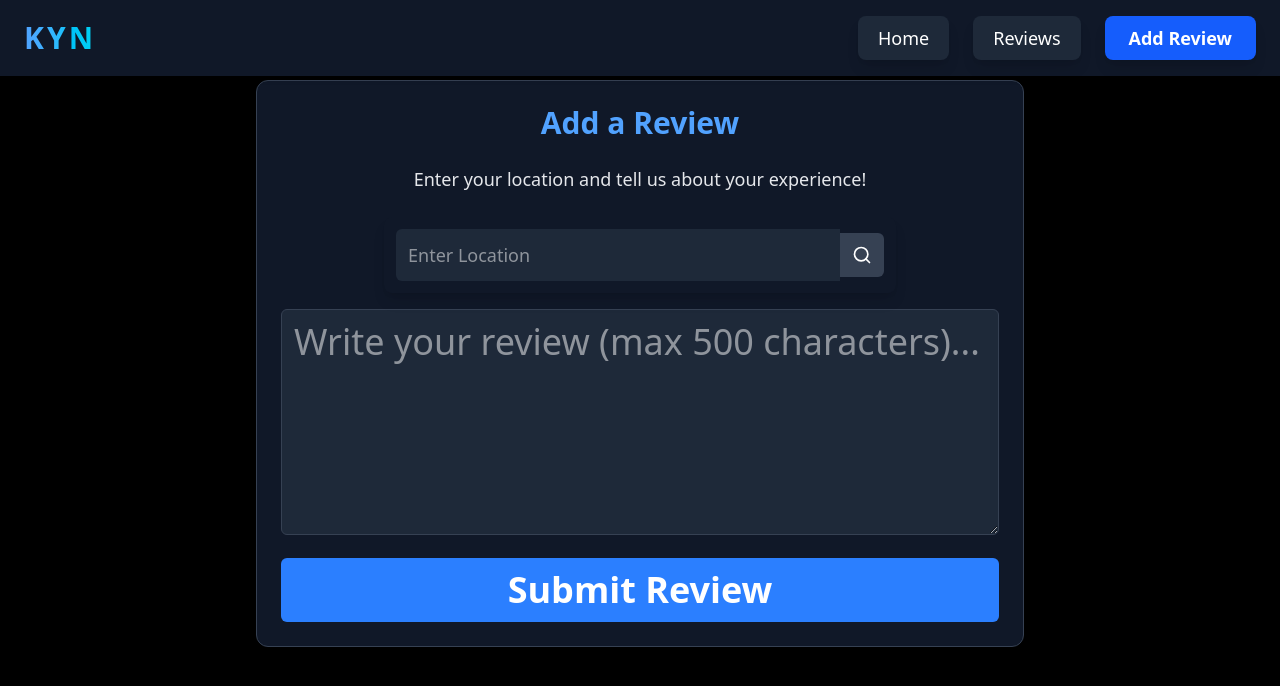
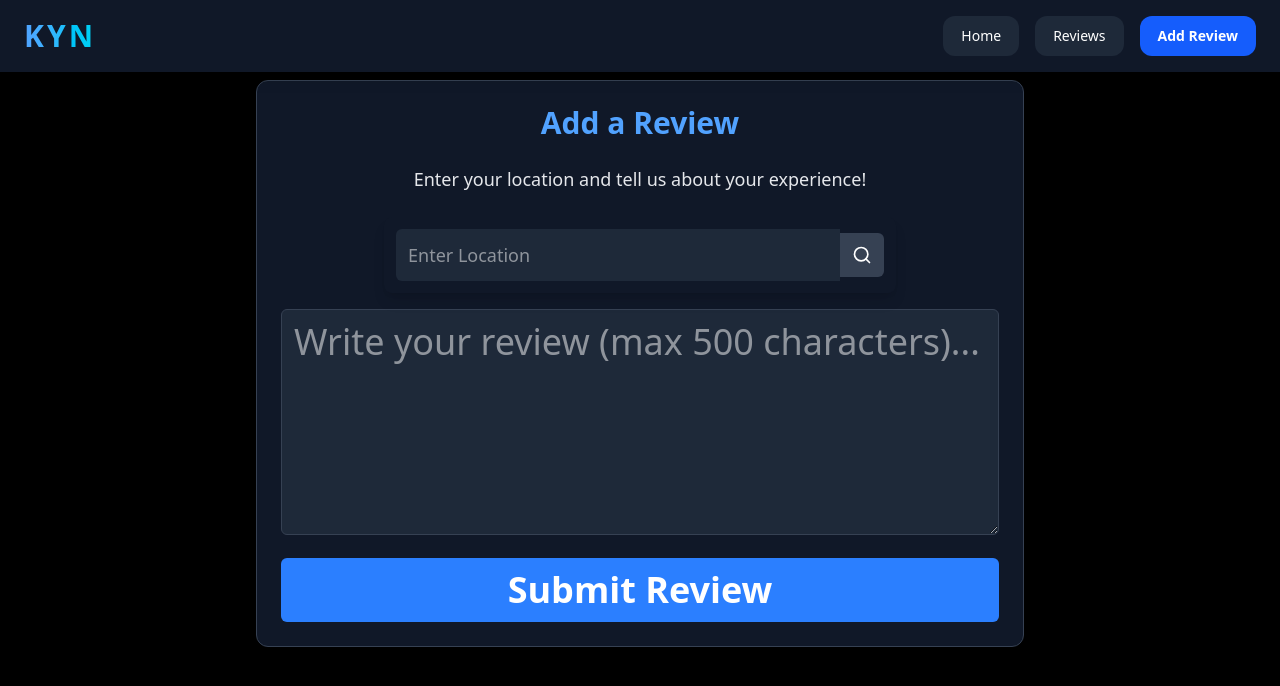
Before and after one commit to abhishek0908/kyn-fe, a React (Vite) app: page /submit in a window 1280 px wide. Shown: the top 686 px of the page. Built offline with nearby package versions, Linux system fonts and the light colour scheme.

Commit message:
modified header button

```diff
--- a/src/components/Header.jsx
+++ b/src/components/Header.jsx
@@ -6,32 +6,38 @@ const Header = () => {
   const [isOpen, setIsOpen] = useState(false);
 
   return (
-    <header className="fixed top-0 left-0 w-full bg-gray-900 text-white shadow-md z-50">
+    <header className="fixed top-0 left-0 w-full bg-gray-900 text-white shadow-lg z-50">
       <div className="max-w-7xl mx-auto flex items-center justify-between px-6 py-4">
         {/* Logo */}
-        <Link to="/" className="text-3xl font-extrabold bg-gradient-to-r from-blue-400 to-cyan-400 text-transparent bg-clip-text tracking-widest">
+        <Link to="/" className="text-3xl font-extrabold bg-gradient-to-r from-blue-400 to-cyan-400 text-transparent bg-clip-text tracking-widest transform hover:scale-110 transition-all duration-300 ease-in-out">
           KYN
         </Link>
 
         {/* Mobile Menu Toggle */}
         <button
-          className="sm:hidden text-white focus:outline-none"
+          className="sm:hidden text-white focus:outline-none transform hover:scale-110 transition-all duration-300"
           onClick={() => setIsOpen(!isOpen)}
         >
           {isOpen ? <X size={28} /> : <Menu size={28} />}
         </button>
 
         {/* Desktop Navigation */}
-        <nav className="hidden sm:flex space-x-6">
-          <Link to="/" className="px-5 py-2 text-lg font-medium bg-gray-800 text-white rounded-lg hover:bg-gray-700 hover:scale-105 transition-all shadow-lg">
+        <nav className="hidden sm:flex space-x-4">
+          <Link
+            to="/"
+            className="px-4 py-2 text-sm font-medium bg-gray-800 text-white rounded-xl border-2 border-transparent hover:bg-gray-700 hover:border-gray-300 hover:scale-105 hover:shadow-lg transition-all duration-300"
+          >
             Home
           </Link>
-          <Link to="/review" className="px-5 py-2 text-lg font-medium bg-gray-800 text-white rounded-lg hover:bg-gray-700 hover:scale-105 transition-all shadow-lg">
+          <Link
+            to="/review"
+            className="px-4 py-2 text-sm font-medium bg-gray-800 text-white rounded-xl border-2 border-transparent hover:bg-gray-700 hover:border-gray-300 hover:scale-105 hover:shadow-lg transition-all duration-300"
+          >
             Reviews
           </Link>
           <Link
             to="/submit"
-            className="px-6 py-2 text-lg font-semibold bg-blue-600 text-white rounded-lg hover:bg-blue-500 hover:scale-105 transition-all shadow-lg"
+            className="px-4 py-2 text-sm font-semibold bg-blue-600 text-white rounded-xl border-2 border-transparent hover:bg-blue-500 hover:border-blue-300 hover:scale-105 hover:shadow-lg transition-all duration-300"
           >
             Add Review
           </Link>
@@ -41,11 +47,23 @@ const Header = () => {
       {/* Mobile Navigation */}
       {isOpen && (
         <nav className="sm:hidden absolute top-full left-0 w-full bg-gray-900 shadow-lg flex flex-col items-center py-6 space-y-4">
-          <Link to="/" className="px-5 py-2 text-lg font-medium bg-gray-800 text-white rounded-lg hover:bg-gray-700 hover:scale-105 transition-all shadow-lg" onClick={() => setIsOpen(false)}>Home</Link>
-          <Link to="/review" className="px-5 py-2 text-lg font-medium bg-gray-800 text-white rounded-lg hover:bg-gray-700 hover:scale-105 transition-all shadow-lg" onClick={() => setIsOpen(false)}>Reviews</Link>
+          <Link
+            to="/"
+            className="px-4 py-2 text-sm font-medium bg-gray-800 text-white rounded-xl border-2 border-transparent hover:bg-gray-700 hover:border-gray-300 hover:scale-105 hover:shadow-lg transition-all duration-300"
+            onClick={() => setIsOpen(false)}
+          >
+            Home
+          </Link>
+          <Link
+            to="/review"
+            className="px-4 py-2 text-sm font-medium bg-gray-800 text-white rounded-xl border-2 border-transparent hover:bg-gray-700 hover:border-gray-300 hover:scale-105 hover:shadow-lg transition-all duration-300"
+            onClick={() => setIsOpen(false)}
+          >
+            Reviews
+          </Link>
           <Link
             to="/submit"
-            className="px-6 py-2 text-lg font-semibold bg-blue-600 text-white rounded-lg hover:bg-blue-500 hover:scale-105 transition-all shadow-lg"
+            className="px-4 py-2 text-sm font-semibold bg-blue-600 text-white rounded-xl border-2 border-transparent hover:bg-blue-500 hover:border-blue-300 hover:scale-105 hover:shadow-lg transition-all duration-300"
             onClick={() => setIsOpen(false)}
           >
             Add Review
```
